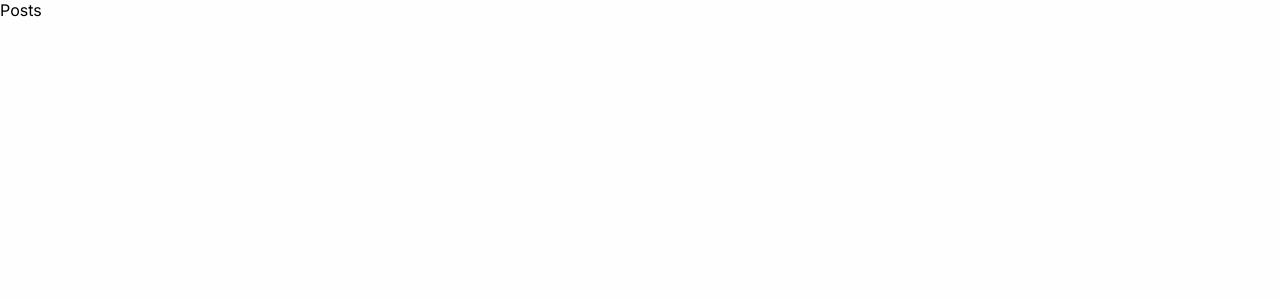
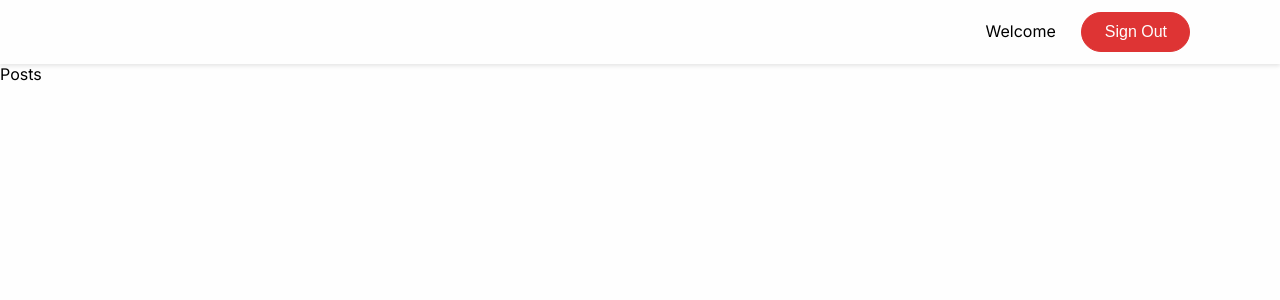
Before and after one commit to KozerT/frontend-test-project, a Next.js app: page /posts in a window 1280 px wide. Shown: the top 300 px of the page. Built offline with nearby package versions, Linux system fonts and the light colour scheme.

Commit message:
feat(nav): Implement main navigation header component with nested layout and styling

```diff
--- a/app/globals.css
+++ b/app/globals.css
@@ -18,9 +18,10 @@
 
   --error-color: #ff3d00;
 
+  --button-header-color: #de3434;
+
   --box-shadow-hover: 0 4px 6px rgba(0, 0, 0, 0.1);
   --box-shadow-active: 0 2px 4px rgba(0, 0, 0, 0.1);
-
   --box-shadow-dark-hover: 0 6px 12px rgba(0, 0, 0, 0.2);
   --box-shadow-dark-active: 0 4px 8px rgba(0, 0, 0, 0.2);
 }
--- a/app/posts/[postsSlug]/page.jsx
+++ b/app/posts/[postsSlug]/page.jsx
@@ -1,5 +1,5 @@
 import React from "react";
 
-export default function PostPage() {
-  return <div>Post</div>;
+export default function PostDetailsPage() {
+  return <div></div>;
 }
--- /dev/null
+++ b/app/posts/layout.jsx
@@ -0,0 +1,11 @@
+import MainNavigation from "@/components/main-navigation/main-navigation";
+import { Fragment } from "react";
+
+export default function PostDetailsLayout({ children }) {
+  return (
+    <Fragment>
+      <MainNavigation />
+      {children}
+    </Fragment>
+  );
+}
--- /dev/null
+++ b/components/main-navigation/list-item.jsx
@@ -0,0 +1,17 @@
+"use client";
+import React, { useEffect, useState } from "react";
+
+export default function ListItem() {
+  const [userName, setUserName] = useState();
+
+  useEffect(() => {
+    const savedUserName = localStorage.getItem("name");
+    setUserName(
+      savedUserName
+        ? savedUserName.charAt(0).toUpperCase() + savedUserName.slice(1)
+        : ""
+    );
+  }, []);
+
+  return <li>Welcome {userName}</li>;
+}
--- /dev/null
+++ b/components/main-navigation/main-navigation-button.jsx
@@ -0,0 +1,5 @@
+import styles from "./navigation-button.module.css";
+
+export default function MainNavigationButton() {
+  return <button className={styles.button}>Sign Out</button>;
+}
--- /dev/null
+++ b/components/main-navigation/main-navigation.jsx
@@ -0,0 +1,24 @@
+import Link from "next/link";
+
+import classes from "./main-navigation.module.css";
+import MainNavigationButton from "./main-navigation-button";
+import ListItem from "./list-item";
+
+function MainNavigation() {
+  return (
+    <header className={classes.header}>
+      <nav>
+        <ul>
+          <ListItem />
+          <li>
+            <Link href={"/"}>
+              <MainNavigationButton />
+            </Link>
+          </li>
+        </ul>
+      </nav>
+    </header>
+  );
+}
+
+export default MainNavigation;
--- /dev/null
+++ b/components/main-navigation/main-navigation.module.css
@@ -0,0 +1,28 @@
+.header {
+  width: 100%;
+  height: 4rem;
+  background-color: var(--background-base);
+  box-shadow: var(--box-shadow-active);
+  display: flex;
+  justify-content: flex-end;
+  align-items: center;
+  padding: 0 6%;
+}
+
+.header ul {
+  list-style: none;
+  margin: 0;
+  padding: 0;
+  display: flex;
+  align-items: baseline;
+}
+
+.header li {
+  margin: 0 0.8rem;
+}
+
+.header a {
+  text-decoration: none;
+  color: var(--text-color);
+  font-weight: 500;
+}
--- /dev/null
+++ b/components/main-navigation/navigation-button.module.css
@@ -0,0 +1,26 @@
+.button {
+  display: flex;
+  align-items: center;
+  justify-content: center;
+  color: var(--background-base);
+  background-color: var(--button-header-color);
+  border: 1px solid var(--button-header-color);
+  min-width: 100%;
+  padding: 0.64rem 1.4rem;
+  border-radius: 1.563rem;
+  cursor: pointer;
+  font-weight: bolder;
+  font-size: 16px;
+  font-weight: 500;
+  text-align: center;
+  transition: background-color 0.3s, box-shadow 0.3s;
+}
+
+.button:hover {
+  box-shadow: var(--box-shadow-dark-hover);
+}
+
+.button:active,
+.button:focus {
+  box-shadow: var(--box-shadow-dark-active);
+}
```
Also changed, not shown: components/auth/auth-form.jsx (+5 -5 lines).
